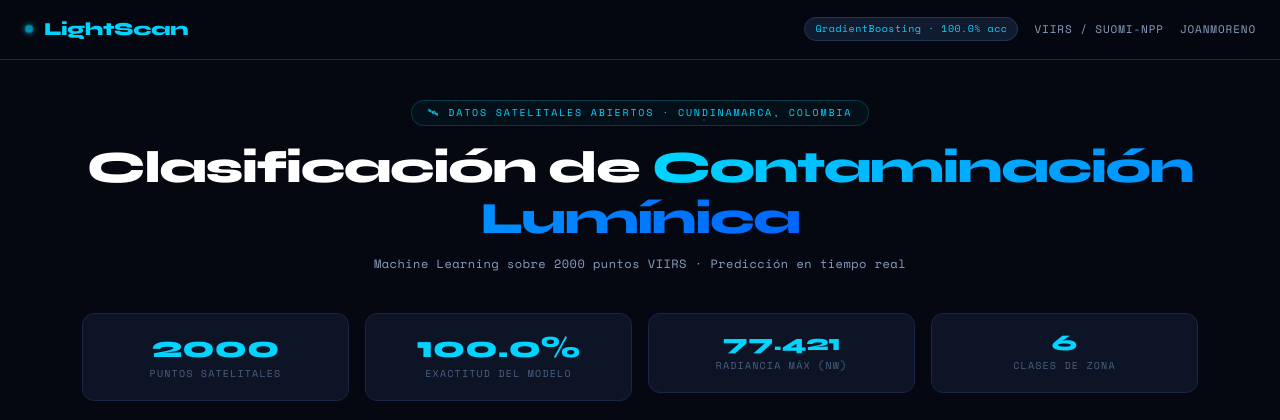
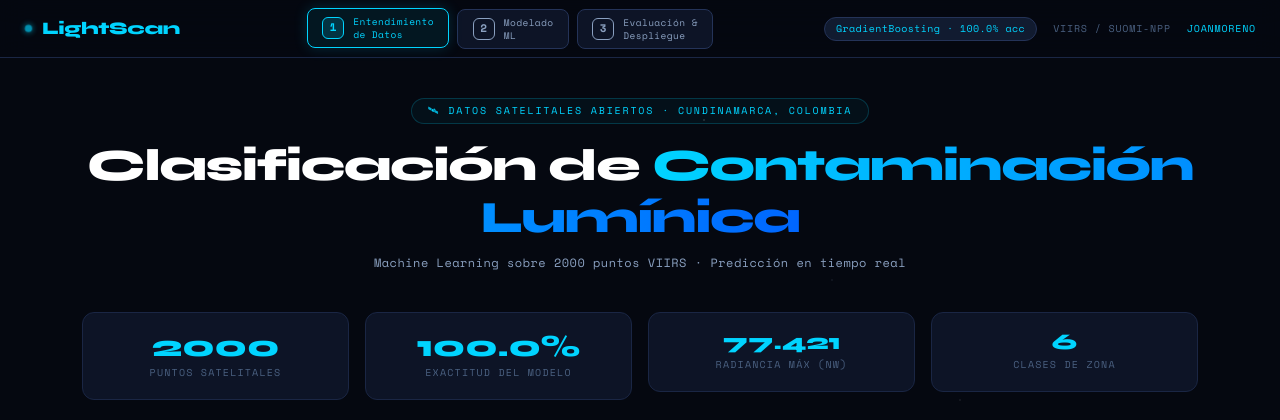
Before and after one commit to Mercodn/Clasificacion_zonas_urbanas, a Flask app: page / in a window 1280 px wide. Shown: the top 420 px of the page. Run offline with Flask 3, Linux system fonts and the light colour scheme.

Commit message:
Menu faces crisp_ML

```diff
--- a/static/css/styles.css
+++ b/static/css/styles.css
@@ -568,3 +568,176 @@ footer span { color: var(--accent); }
   box-shadow: 0 8px 30px rgba(0,0,0,.6) !important;
 }
 .leaflet-popup-tip { background: var(--surface) !important; }
+
+/* ══════════════════════════════════════
+   NAVBAR COMPONENT  ·  navbar.html
+   ══════════════════════════════════════ */
+
+/* ── Contenedor principal ── */
+.ls-navbar {
+  background: rgba(5, 8, 16, .94) !important;
+  border-bottom: 1px solid var(--border);
+  backdrop-filter: blur(14px);
+  -webkit-backdrop-filter: blur(14px);
+  padding: .55rem 0;
+  position: sticky;
+  top: 0;
+  z-index: 1000;
+  min-height: 56px;
+}
+
+/* ── Logo ── */
+.ls-brand {
+  font-family: var(--font-head);
+  font-weight: 800;
+  font-size: 1.1rem;
+  color: var(--accent) !important;
+  letter-spacing: -.02em;
+  display: flex;
+  align-items: center;
+  gap: 9px;
+  text-decoration: none;
+  flex-shrink: 0;
+}
+
+.ls-brand-dot {
+  width: 9px; height: 9px;
+  border-radius: 50%;
+  background: var(--accent);
+  box-shadow: 0 0 8px var(--accent);
+  animation: pulse-dot 2s ease-in-out infinite;
+  flex-shrink: 0;
+}
+
+/* ── Lista de fases (centro) ── */
+.ls-nav-phases {
+  display: flex;
+  align-items: center;
+  list-style: none;
+  margin: 0;
+  padding: 0;
+}
+
+/* ── Botón de fase ── */
+.ls-phase-btn {
+  display: inline-flex;
+  align-items: center;
+  gap: 9px;
+  padding: .38rem .9rem;
+  border: 1px solid var(--border2);
+  border-radius: 8px;
+  background: var(--surface);
+  color: var(--text-dim);
+  text-decoration: none;
+  font-family: var(--font-mono);
+  font-size: 10px;
+  line-height: 1.4;
+  letter-spacing: .04em;
+  transition:
+    border-color .22s,
+    background   .22s,
+    color        .22s,
+    box-shadow   .22s,
+    transform    .15s;
+  white-space: nowrap;
+  cursor: pointer;
+}
+
+.ls-phase-btn:hover,
+.ls-phase-btn.active {
+  border-color: var(--accent);
+  background: rgba(0, 212, 255, .08);
+  color: var(--accent);
+  box-shadow: 0 0 14px rgba(0, 212, 255, .18);
+  transform: translateY(-1px);
+}
+
+/* Número de fase */
+.ls-phase-num {
+  width: 22px; height: 22px;
+  border-radius: 6px;
+  border: 1px solid currentColor;
+  display: grid;
+  place-items: center;
+  font-size: 11px;
+  font-weight: 700;
+  flex-shrink: 0;
+  transition: background .22s;
+}
+
+.ls-phase-btn:hover .ls-phase-num,
+.ls-phase-btn.active .ls-phase-num {
+  background: rgba(0, 212, 255, .15);
+}
+
+.ls-phase-label {
+  text-align: left;
+  font-size: 9.5px;
+  line-height: 1.35;
+}
+
+/* ── Badges derecha ── */
+.ls-nav-right {
+  flex-shrink: 0;
+}
+
+.ls-badge-model {
+  background: var(--surface2);
+  border: 1px solid var(--border2);
+  color: var(--accent);
+  font-family: var(--font-mono);
+  font-size: 10px;
+  padding: 3px 11px;
+  border-radius: 20px;
+  letter-spacing: .04em;
+  white-space: nowrap;
+}
+
+.ls-nav-tag {
+  font-family: var(--font-mono);
+  font-size: 10px;
+  letter-spacing: .08em;
+  color: var(--text-muted);
+  text-transform: uppercase;
+}
+
+.ls-nav-author {
+  color: var(--accent);
+}
+
+/* ── Toggler mobile ── */
+.ls-toggler {
+  background: transparent;
+  border: 1px solid var(--border2);
+  border-radius: 6px;
+  padding: 5px 8px;
+  display: flex;
+  flex-direction: column;
+  gap: 4px;
+  cursor: pointer;
+}
+
+.ls-toggler span {
+  display: block;
+  width: 18px; height: 2px;
+  background: var(--text-dim);
+  border-radius: 2px;
+  transition: background .2s;
+}
+
+.ls-toggler:hover span { background: var(--accent); }
+
+/* ── Mobile collapse ── */
+@media (max-width: 991px) {
+  .ls-nav-phases {
+    flex-direction: column;
+    align-items: flex-start;
+    padding: .8rem 0;
+    gap: 6px !important;
+    width: 100%;
+  }
+
+  .ls-phase-btn {
+    width: 100%;
+  }
+}
--- a/static/js/main.js
+++ b/static/js/main.js
@@ -63,7 +63,7 @@ function initMap() {
     const lon = e.latlng.lng.toFixed(6);
     document.getElementById('inp-lat').value = lat;
     document.getElementById('inp-lon').value = lon;
-    showToast(`Coordenadas capturadas: ${lat}, ${lon}`);
+    showToast(`📍 Coordenadas capturadas: ${lat}, ${lon}`);
   });
 }
 
@@ -294,7 +294,46 @@ function showToast(msg) {
   toast._t = setTimeout(() => { toast.style.opacity = '0'; }, 2800);
 }
 
-// ── INIT ──
+// ── NAVBAR · ACTIVE STATE POR SCROLL ──
+(function () {
+  const phases = [
+    { btn: '[data-fase="1"]', section: '#fase-datos'     },
+    { btn: '[data-fase="2"]', section: '#fase-modelo'    },
+    { btn: '[data-fase="3"]', section: '#fase-resultado' },
+  ];
+
+  function updateActive() {
+    const scrollY = window.scrollY + 80;
+    let current = 0;
+    phases.forEach((p, i) => {
+      const el = document.querySelector(p.section);
+      if (el && el.getBoundingClientRect().top + window.scrollY <= scrollY) {
+        current = i;
+      }
+    });
+    phases.forEach((p, i) => {
+      const btn = document.querySelector(p.btn);
+      if (btn) btn.classList.toggle('active', i === current);
+    });
+  }
+
+  window.addEventListener('scroll', updateActive, { passive: true });
+  document.addEventListener('DOMContentLoaded', updateActive);
+
+  // Smooth scroll con offset del navbar fijo
+  document.querySelectorAll('.ls-phase-btn').forEach(btn => {
+    btn.addEventListener('click', function (e) {
+      const href = this.getAttribute('href');
+      const target = document.querySelector(href);
+      if (target) {
+        e.preventDefault();
+        const offset = 70;
+        const top = target.getBoundingClientRect().top + window.scrollY - offset;
+        window.scrollTo({ top, behavior: 'smooth' });
+      }
+    });
+  });
+})();
 document.addEventListener('DOMContentLoaded', function() {
   // Inicializar mapa con pequeño delay para layout
   setTimeout(initMap, 200);
--- a/templates/index.html
+++ b/templates/index.html
@@ -15,19 +15,7 @@
 <body>
 
 <!-- ════════════ NAVBAR ════════════ -->
-<nav class="navbar navbar-expand-lg">
-  <div class="container-fluid px-4">
-    <a class="navbar-brand" href="#">
-      <div class="brand-dot"></div>
-      LightScan
-    </a>
-    <div class="d-flex align-items-center gap-3">
-      <span class="badge-model">GradientBoosting · {{ stats.accuracy }}% acc</span>
-      <span class="nav-link d-none d-md-block">VIIRS / SUOMI-NPP</span>
-      <span class="nav-link d-none d-md-block text-accent">JoanMoreno</span>
-    </div>
-  </div>
-</nav>
+{% include 'navbar.html' %}
 
 <!-- ════════════ HERO ════════════ -->
 <section class="hero">
--- /dev/null
+++ b/templates/navbar.html
@@ -0,0 +1,64 @@
+{# ══════════════════════════════════════════════════════════════
+   navbar.html  ·  Componente de navegación reutilizable
+   Fases CRISP-DM  ·  LightScan · JoanMoreno
+   Uso: {% include 'navbar.html' %}
+   ══════════════════════════════════════════════════════════════ #}
+
+<nav class="navbar navbar-expand-lg ls-navbar">
+  <div class="container-fluid px-4">
+
+    <!-- ── LOGO ── -->
+    <a class="navbar-brand ls-brand" href="#hero">
+      <span class="ls-brand-dot"></span>
+      LightScan
+    </a>
+
+    <!-- ── TOGGLE MOBILE ── -->
+    <button class="navbar-toggler ls-toggler" type="button"
+            data-bs-toggle="collapse" data-bs-target="#navMain"
+            aria-controls="navMain" aria-expanded="false" aria-label="Menú">
+      <span></span><span></span><span></span>
+    </button>
+
+    <!-- ── FASES CRISP-DM ── -->
+    <div class="collapse navbar-collapse justify-content-center" id="navMain">
+      <ul class="navbar-nav ls-nav-phases gap-2">
+
+        <!-- FASE 1 · Entendimiento de Datos -->
+        <li class="nav-item">
+          <a class="ls-phase-btn" href="#fase-datos" data-fase="1">
+            <span class="ls-phase-num">1</span>
+            <span class="ls-phase-label">Entendimiento<br>de Datos</span>
+          </a>
+        </li>
+
+        <!-- FASE 2 · Modelado -->
+        <li class="nav-item">
+          <a class="ls-phase-btn" href="#fase-modelo" data-fase="2">
+            <span class="ls-phase-num">2</span>
+            <span class="ls-phase-label">Modelado<br>ML</span>
+          </a>
+        </li>
+
+        <!-- FASE 3 · Evaluación & Despliegue -->
+        <li class="nav-item">
+          <a class="ls-phase-btn" href="#fase-resultado" data-fase="3">
+            <span class="ls-phase-num">3</span>
+            <span class="ls-phase-label">Evaluación &<br>Despliegue</span>
+          </a>
+        </li>
+
+      </ul>
+    </div>
+
+    <!-- ── BADGES DERECHA ── -->
+    <div class="d-none d-lg-flex align-items-center gap-3 ls-nav-right">
+      <span class="ls-badge-model">
+        GradientBoosting · {{ stats.accuracy }}% acc
+      </span>
+      <span class="ls-nav-tag">VIIRS / SUOMI-NPP</span>
+      <span class="ls-nav-tag ls-nav-author">JoanMoreno</span>
+    </div>
+
+  </div>
+</nav>
```
